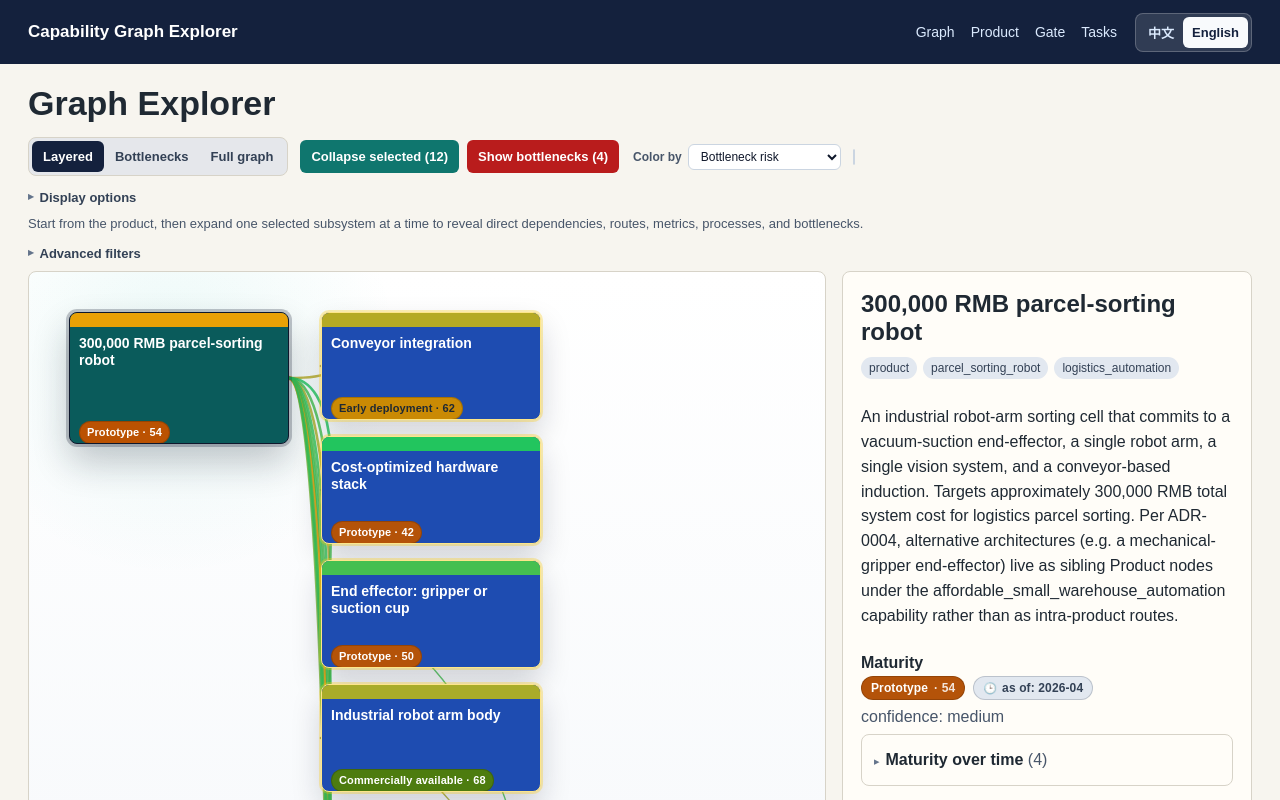
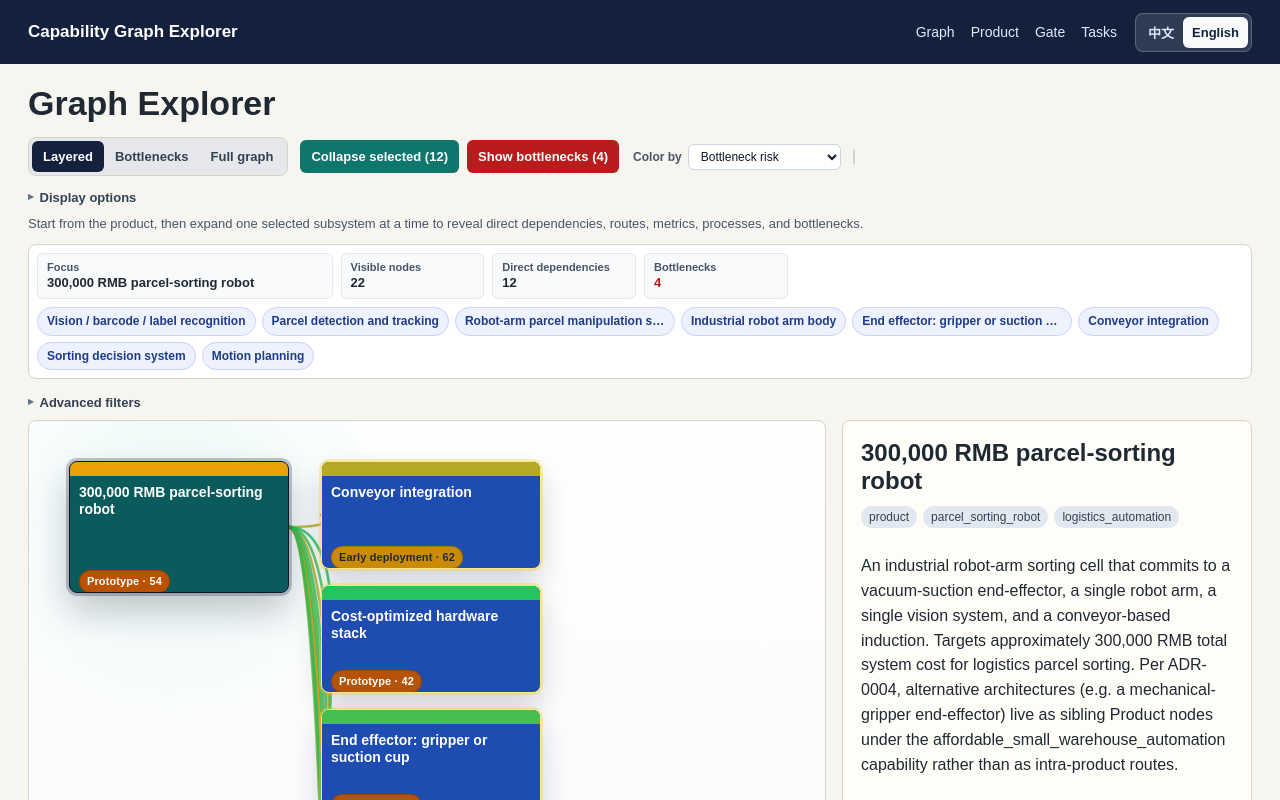
Before and after one commit to drt030/mincut, a Next.js app: page /graph in a window 1280 px wide. Shown: the top 800 px of the page. Built offline with nearby package versions, Linux system fonts and the light colour scheme.

Commit message:
Add graph context navigation strip

```diff
--- a/src/app/globals.css
+++ b/src/app/globals.css
@@ -378,6 +378,83 @@ li {
 
 .research-map .graph-node-card {
   min-height: 100%;
+}
+
+.graph-context-strip {
+  align-items: stretch;
+  background: #ffffff;
+  border: 1px solid var(--line);
+  border-radius: 8px;
+  display: grid;
+  gap: 8px;
+  grid-template-columns: repeat(auto-fit, minmax(132px, 1fr));
+  margin: 10px 0 12px;
+  padding: 8px;
+}
+
+.graph-context-stat:first-child {
+  grid-column: span 2;
+}
+
+.graph-context-stat {
+  background: #f8fafc;
+  border: 1px solid #e2e8f0;
+  border-radius: 6px;
+  display: flex;
+  flex-direction: column;
+  gap: 2px;
+  justify-content: center;
+  min-width: 0;
+  padding: 7px 9px;
+}
+
+.graph-context-stat span {
+  color: var(--muted);
+  font-size: 11px;
+  font-weight: 700;
+}
+
+.graph-context-stat strong {
+  color: var(--ink);
+  font-size: 13px;
+  line-height: 1.25;
+  overflow: hidden;
+  text-overflow: ellipsis;
+  white-space: nowrap;
+}
+
+.graph-context-stat.danger strong {
+  color: #b91c1c;
+}
+
+.graph-context-jumps {
+  align-content: center;
+  display: flex;
+  flex-wrap: wrap;
+  gap: 6px;
+  grid-column: 1 / -1;
+  min-width: 0;
+}
+
+.graph-context-jumps button {
+  background: #eef2ff;
+  border: 1px solid #c7d2fe;
+  border-radius: 999px;
+  color: #1e3a8a;
+  cursor: pointer;
+  font-size: 12px;
+  font-weight: 700;
+  line-height: 1.2;
+  max-width: 220px;
+  overflow: hidden;
+  padding: 6px 9px;
+  text-overflow: ellipsis;
+  white-space: nowrap;
+}
+
+.graph-context-jumps button:hover {
+  background: #dbeafe;
+  border-color: #93c5fd;
 }
 
 .graph-layout-focused {
@@ -1918,6 +1995,10 @@ code {
     width: 100%;
   }
 
+  .graph-context-strip {
+    grid-template-columns: repeat(2, minmax(0, 1fr));
+  }
+
   .segmented-control {
     overflow-x: auto;
     width: 100%;
--- a/src/components/GraphExplorer.tsx
+++ b/src/components/GraphExplorer.tsx
@@ -1263,6 +1263,25 @@ export function GraphExplorer({ graph }: Props) {
     return bottleneckTargets.size;
   }, [graph.edges, selectedNode]);
   const selectedExpanded = mode === "bottleneck" ? expandedBottleneckIds.has(selectedNode.id) : expandedIds.has(selectedNode.id);
+  const directDependencyNodes = useMemo(() => {
+    const visibleSet = new Set(prefilteredNodes.map((node) => node.id));
+    return graph.edges
+      .filter((edge) => edge.source === selectedNode.id && shouldShowLayeredEdge(graph, edge) && visibleSet.has(edge.target))
+      .map((edge) => graph.nodes.find((node) => node.id === edge.target))
+      .filter((node): node is Node => Boolean(node))
+      .slice(0, 8);
+  }, [graph, prefilteredNodes, selectedNode.id]);
+  const focusNode = useCallback((nodeId: string) => {
+    setSelectedId(nodeId);
+    setStage("focused");
+    scrollDetailIntoView();
+    setExpandedIds((current) => {
+      if (current.has(nodeId)) return current;
+      const next = new Set(current);
+      next.add(nodeId);
+      return next;
+    });
+  }, [scrollDetailIntoView]);
 
   return (
     <div>
@@ -1441,6 +1460,38 @@ export function GraphExplorer({ graph }: Props) {
       <div className="explorer-hint">
         {mode === "layered" ? t("layeredModeHint") : mode === "bottleneck" ? t("bottleneckModeHint") : t("fullModeHint")}
       </div>
+      <div className="graph-context-strip" aria-label={t("graphContextStrip")}>
+        <div className="graph-context-stat">
+          <span>{t("currentFocus")}</span>
+          <strong>{nodeName(selectedNode.id, selectedNode.name)}</strong>
+        </div>
+        <div className="graph-context-stat">
+          <span>{t("visibleNodes")}</span>
+          <strong>{filteredNodes.length}</strong>
+        </div>
+        <div className="graph-context-stat">
+          <span>{t("directDependencies")}</span>
+          <strong>{selectedDependencyCount}</strong>
+        </div>
+        <div className="graph-context-stat danger">
+          <span>{t("bottlenecks")}</span>
+          <strong>{selectedBottleneckCount}</strong>
+        </div>
+        {directDependencyNodes.length > 0 ? (
+          <div className="graph-context-jumps" aria-label={t("directDependencyJumps")}>
+            {directDependencyNodes.map((node) => (
+              <button
+                key={node.id}
+                type="button"
+                aria-label={`${t("focusDependency")}: ${nodeName(node.id, node.name)}`}
+                onClick={() => focusNode(node.id)}
+              >
+                {nodeName(node.id, node.name)}
+              </button>
+            ))}
+          </div>
+        ) : null}
+      </div>
       <details className="graph-filter-drawer">
         <summary>{t("advancedFilters")}</summary>
         <div className="filters">
--- a/src/components/LanguageProvider.tsx
+++ b/src/components/LanguageProvider.tsx
@@ -91,6 +91,12 @@ const uiText: Record<Language, Record<string, string>> = {
     resetExpansion: "Reset",
     displayOptions: "Display options",
     advancedFilters: "Advanced filters",
+    graphContextStrip: "Graph context",
+    currentFocus: "Focus",
+    visibleNodes: "Visible nodes",
+    directDependencies: "Direct dependencies",
+    directDependencyJumps: "Direct dependency jumps",
+    focusDependency: "Focus dependency",
     layeredModeHint: "Start from the product, then expand one selected subsystem at a time to reveal direct dependencies, routes, metrics, processes, and bottlenecks.",
     bottleneckModeHint: "Shows the highest visible bottleneck path first. Expand a bottleneck or subsystem to inspect the next layer.",
     fullModeHint: "Shows the filterable full graph for broad inspection and route comparison.",
@@ -285,6 +291,12 @@ const uiText: Record<Language, Record<string, string>> = {
     resetExpansion: "重置",
     displayOptions: "显示选项",
     advancedFilters: "高级筛选",
+    graphContextStrip: "图谱上下文",
+    currentFocus: "当前焦点",
+    visibleNodes: "可见节点",
+    directDependencies: "直接依赖",
+    directDependencyJumps: "直接依赖跳转",
+    focusDependency: "聚焦依赖",
     layeredModeHint: "从产品节点开始，一次展开一个子系统，逐层查看直接依赖、路线、指标、制造过程和瓶颈。",
     bottleneckModeHint: "优先显示当前最高层瓶颈路径。继续展开某个瓶颈或子系统，可以下钻到下一层。",
     fullModeHint: "显示可筛选的完整图谱，适合整体检查和路线比较。",
```
